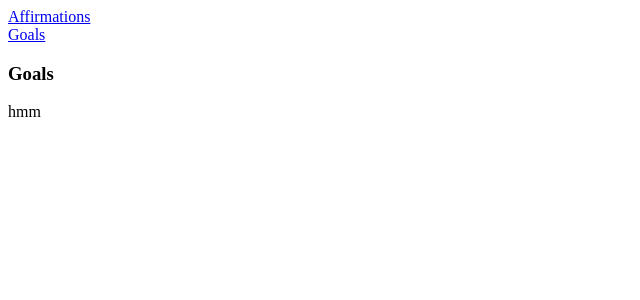
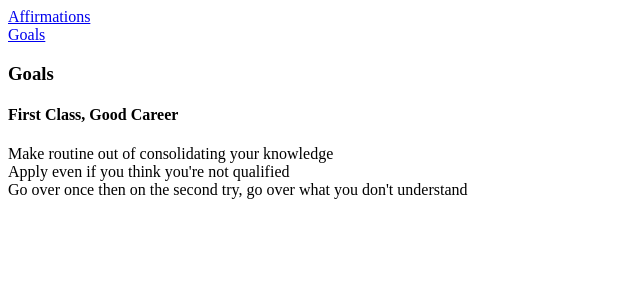
Before and after one commit to limiajayi/Affirmations, a React (Vite) app: page /goals in a window 1280 px wide. Shown: the top 300 px of the page, without its empty margins (0-640 px from the left). Built offline with nearby package versions, Linux system fonts and the light colour scheme.

Commit message:
Got the objects in Goals array to display properly.

```diff
--- a/src/Goals.jsx
+++ b/src/Goals.jsx
@@ -1,10 +1,11 @@
+import { useState } from "react";
 
 const Goals = () => {
 
     const goals = [
         {"Strengthen relationship with God": [
             "start that 365 days bible plan",
-            "bible and pray first thing every morning",
+            "pray first thing every morning",
         ]},
         {"First Class, Good Career": [
             "Make routine out of consolidating your knowledge",
@@ -12,11 +13,26 @@ const Goals = () => {
             "Go over once then on the second try, go over what you don't understand"
         ]}
     ]
+
+    const [selected, setSelected] = useState(1)
+    const arrayOfKeys = Object.keys(goals[selected])
+
     return (
         <>
             <h3>Goals</h3>
-            <p>hmm</p>
-            {console.log(Object.keys(goals[0])[0])}
+            <h4>
+                {arrayOfKeys[0]}
+            </h4>
+            <div>
+                {
+                    goals[selected][arrayOfKeys[0]].map((line) =>
+                    {return (
+                        <div>
+                            {line}
+                        </div>
+                    )})
+                }
+            </div>
         </>
     )
 }
```
